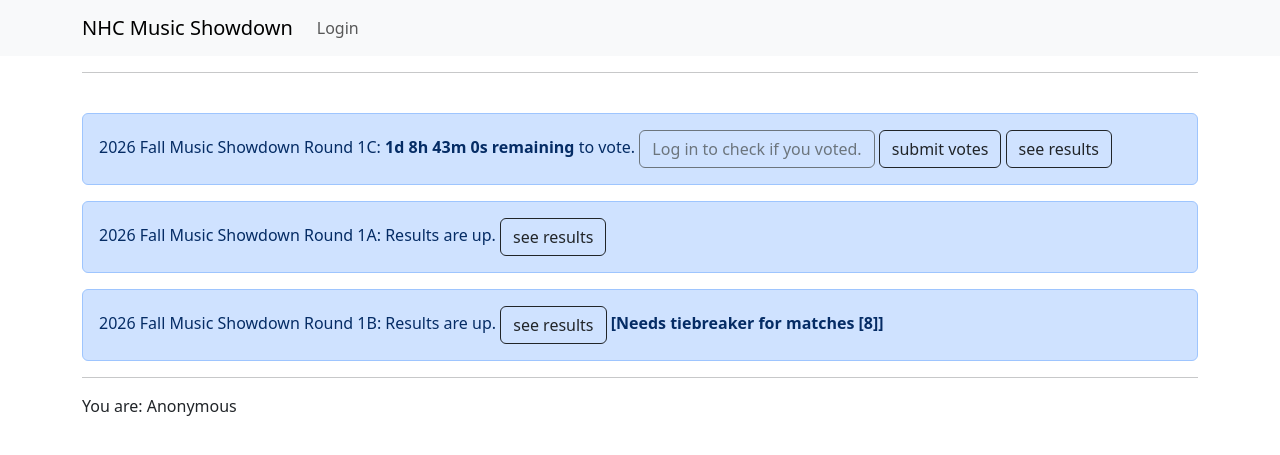
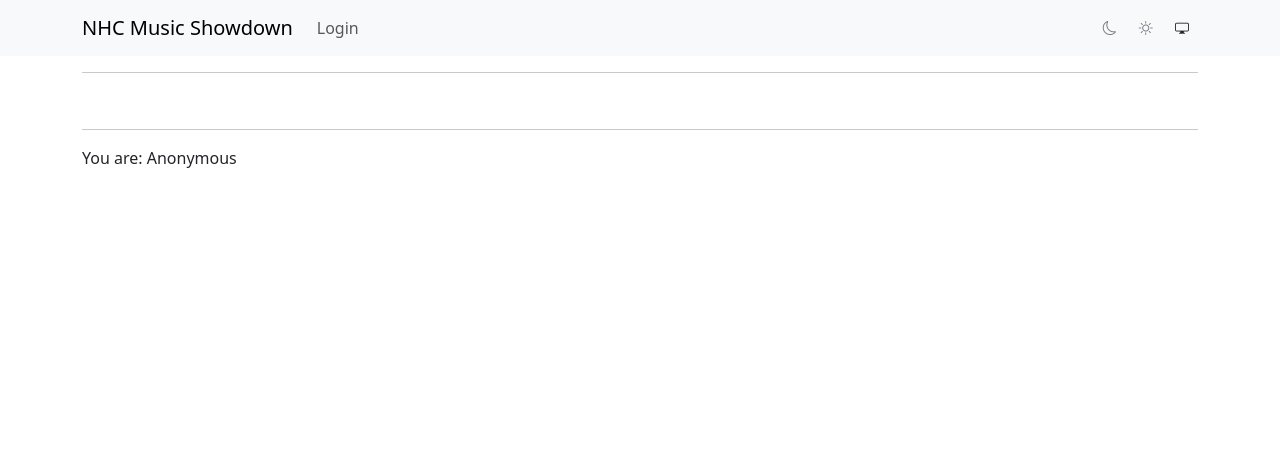
Before and after one commit to pkkao/showdown, a Flask app: page / in a window 1280 px wide. Shown: the top 455 px of the page. Run offline with Flask 3, Linux system fonts and the light colour scheme; some libraries are stand-ins or nearby versions.

Commit message:
feat: stolen dark mode switcher

```diff
--- a/app/templates/base.html
+++ b/app/templates/base.html
@@ -1,5 +1,5 @@
 <!doctype html>
-<html lang="en">
+<html lang="en" data-bs-theme="dark">
   <head>
     <meta charset="utf-8">
     <meta name="viewport" content="width=device-width, initial-scale=1">
@@ -7,6 +7,9 @@
       href="https://cdn.jsdelivr.net/npm/bootstrap@5.3.8/dist/css/bootstrap.min.css"
       rel="stylesheet"
       integrity="sha384-sRIl4kxILFvY47J16cr9ZwB07vP4J8+LH7qKQnuqkuIAvNWLzeN8tE5YBujZqJLB" crossorigin="anonymous">
+
+    {# stolen from https://albertoroura.com/building-a-theme-switcher-for-bootstrap/ #}
+    <link href="https://cdn.jsdelivr.net/npm/bootstrap-icons@1.13.1/font/bootstrap-icons.min.css" rel="stylesheet">
 
     <title>{{ title }}</title>
 
@@ -39,6 +42,20 @@
               Logged in as {{ current_user.username }}
             </span>
           {% endif %}
+
+          {# stolen from https://albertoroura.com/building-a-theme-switcher-for-bootstrap/ #}
+          <div class="mode-switch">
+            <button title="Use dark mode" id="dark" class="btn btn-sm btn-default text-secondary">
+              <i class="bi bi-moon"></i>
+            </button>
+            <button title="Use light mode" id="light" class="btn btn-sm btn-default text-secondary">
+              <i class="bi bi-sun"></i>
+            </button>
+            <button title="Use system preferred mode" id="system" class="btn btn-sm btn-default text-secondary">
+              <i class="bi bi-display"></i>
+            </button>
+          </div>
+
         </div>
       </div>
     </nav>
@@ -104,7 +121,7 @@
         <div class="alert alert-primary" role="alert">
           {{ nomination.name }} Sign-Ups: <b><div id="{{ nomination.event_slug }}" style="display: inline"></div></b>
 
-          <a class="btn btn-outline-dark" href="{{ url_for('nominate', event_slug=nomination.event_slug) }}">submit picks</a>
+          <a class="btn btn-outline-secondary" href="{{ url_for('nominate', event_slug=nomination.event_slug) }}">submit picks</a>
 
           {% if current_user.is_authenticated %}
             [Pick statuses:
@@ -147,9 +164,9 @@
             <a class="btn btn-outline-secondary" href="{{ url_for('login') }}">Log in to check if you voted.</a>
           {% endif %}
 
-          <a class="btn btn-outline-dark" href="{{ url_for('vote', event_slug=round.event_slug, round_slug=round.round_slug) }}">submit votes</a>
+          <a class="btn btn-outline-secondary" href="{{ url_for('vote', event_slug=round.event_slug, round_slug=round.round_slug) }}">submit votes</a>
 
-          <a class="btn btn-outline-dark" href="{{ url_for('results', event_slug=round.event_slug, round_slug=round.round_slug) }}">see results</a>
+          <a class="btn btn-outline-secondary" href="{{ url_for('results', event_slug=round.event_slug, round_slug=round.round_slug) }}">see results</a>
 
           <script>setCountDown("{{ round.slug }}", "{{ round.end_time }}")</script>
         </div>
@@ -160,11 +177,11 @@
           {{ round.name }}: Results are up.
 
           {% if current_user.is_authenticated and round.needs_tiebreaker and not round.did_you_start %}
-            <a class="btn btn-outline-dark" href="{{ url_for('vote', event_slug=round.event_slug, round_slug=round.round_slug) }}">submit votes</a>
+            <a class="btn btn-outline-secondary" href="{{ url_for('vote', event_slug=round.event_slug, round_slug=round.round_slug) }}">submit votes</a>
 
-            <a class="btn btn-outline-dark" href="{{ url_for('results', event_slug=round.event_slug, round_slug=round.round_slug) }}">see results</a>
+            <a class="btn btn-outline-secondary" href="{{ url_for('results', event_slug=round.event_slug, round_slug=round.round_slug) }}">see results</a>
           {% else %}
-            <a class="btn btn-outline-dark" href="{{ url_for('results', event_slug=round.event_slug, round_slug=round.round_slug) }}">see results</a>
+            <a class="btn btn-outline-secondary" href="{{ url_for('results', event_slug=round.event_slug, round_slug=round.round_slug) }}">see results</a>
           {% endif %}
 
           {% if round.needs_tiebreaker %}
@@ -182,5 +199,29 @@
     </div>
 
     <script src="https://cdn.jsdelivr.net/npm/bootstrap@5.3.8/dist/js/bootstrap.bundle.min.js" integrity="sha384-FKyoEForCGlyvwx9Hj09JcYn3nv7wiPVlz7YYwJrWVcXK/BmnVDxM+D2scQbITxI" crossorigin="anonymous"></script>
+
+    {# stolen from https://albertoroura.com/building-a-theme-switcher-for-bootstrap/ #}
+    <script>
+      function setTheme (mode = 'auto') {
+        const userMode = localStorage.getItem('bs-theme');
+        const sysMode = window.matchMedia('(prefers-color-scheme: light)').matches;
+        const useSystem = mode === 'system' || (!userMode && mode === 'auto');
+        const modeChosen = useSystem ? 'system' : mode === 'dark' || mode === 'light' ? mode : userMode;
+
+        if (useSystem) {
+          localStorage.removeItem('bs-theme');
+        } else {
+          localStorage.setItem('bs-theme', modeChosen);
+        }
+
+        document.documentElement.setAttribute('data-bs-theme', useSystem ? (sysMode ? 'light' : 'dark') : modeChosen);
+        document.querySelectorAll('.mode-switch .btn').forEach(e => e.classList.remove('text-body'));
+        document.getElementById(modeChosen).classList.add('text-body');
+      }
+
+      setTheme();
+      document.querySelectorAll('.mode-switch .btn').forEach(e => e.addEventListener('click', () => setTheme(e.id)));
+      window.matchMedia('(prefers-color-scheme: light)').addEventListener('change', () => setTheme());
+    </script>
   </body>
 </html>
--- a/config.py
+++ b/config.py
@@ -4,7 +4,8 @@ basedir = os.path.abspath(os.path.dirname(__file__))
 
 class Config:
     SECRET_KEY = os.environ.get('SECRET_KEY') or 'ban-lily-fish-staff'
-    #SQLALCHEMY_DATABASE_URI = os.environ.get('DATABASE_URL') or \
+    SQLALCHEMY_DATABASE_URI = os.environ.get('DATABASE_URL') or \
+        'sqlite:////data/app.db'
     #    'sqlite:///' + os.path.join(basedir, 'data/app.db')
     #SQLALCHEMY_DATABASE_URI = 'sqlite:////home/peyrin/Downloads/showdown/data/app.db'
-    SQLALCHEMY_DATABASE_URI = 'sqlite:////data/app.db'
+    #SQLALCHEMY_DATABASE_URI = 'sqlite:////data/app.db'
```
Also changed, not shown: data/app.db.
